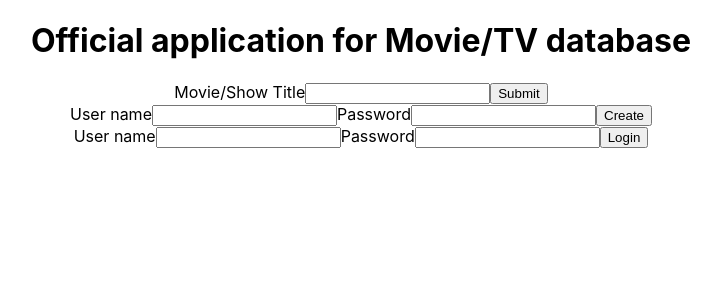
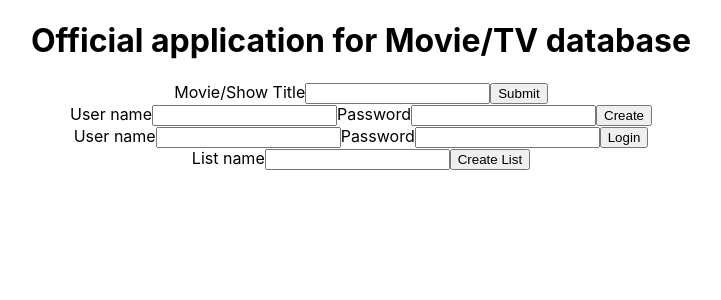
Before and after one commit to cs411-su22/su22-cs411-team008-xxzz, a React (Create React App) app in the folder watch-dojo/: page / in a window 1280 px wide. Shown: the top 300 px of the page, without its empty margins (279-1000 px from the left). Built offline with nearby package versions, Linux system fonts and the light colour scheme.

Commit message:
add watch_list create function

```diff
--- a/watch-dojo/src/App.js
+++ b/watch-dojo/src/App.js
@@ -10,6 +10,7 @@ function App() {
   const [newPassword, setNewPassword] = useState('');
   const [loginUser, setLoginUser] = useState('');
   const [loginPassword, setLoginPassword] = useState('');
+  const [listname, setListName] = useState('');
 
   const submitSearch = () => {
     // console.log(title)
@@ -46,6 +47,13 @@ function App() {
         setLoginUser("")
         setLoginPassword("")
       }
+    })
+  }
+
+  const submitList = () => {
+    Axios.post('http://localhost:3002/api/list', {
+        new_list_name : listname,
+        list_creater : loginUser
     })
   }
 
@@ -97,6 +105,15 @@ function App() {
         <button onClick={submitLogin}>Login</button>
       </div>
 
+      <div className="login">
+        <label>List name</label>
+        <input type='text' name='new_list_name' onChange={(e) => {
+          setListName(e.target.value)
+        }}>
+        </input>
+        <button onClick={submitList}>Create List</button>
+      </div>
+
 
     </div>
   );
```
Also changed, not shown: 1 other file (tests, documents, lock files or other folders).
